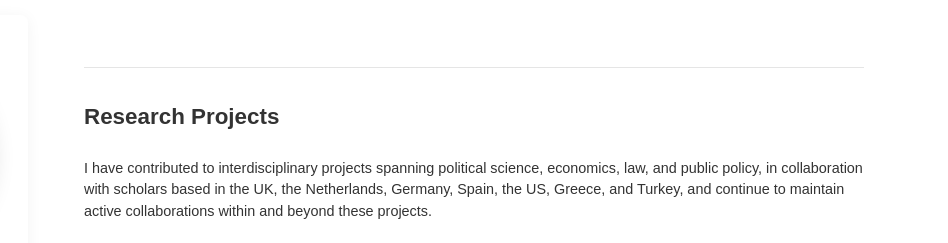
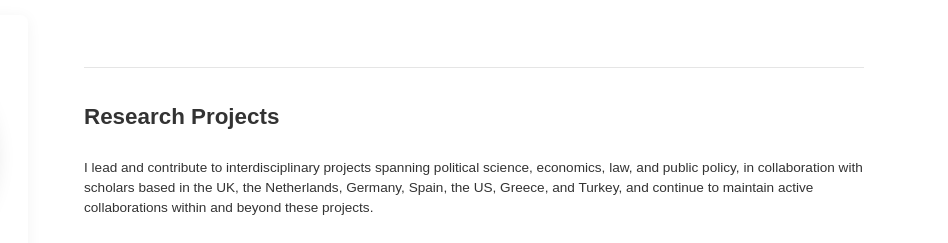
Before and after one commit to asliunan/asliunan.github.io, a plain HTML site: page research.html in a window 1280 px wide. Shown: the part 75-318 px from the top of the page, 332-1280 px from the left. Drawn offline with Linux system fonts and the light colour scheme.

Commit message:
Add research introduction text

```diff
--- a/research.html
+++ b/research.html
@@ -56,9 +56,7 @@
                 <section id="research" class="research">
                     <h2>Research Projects</h2>
 
-                    <div class="bio-content">
-                        <p>I have contributed to interdisciplinary projects spanning political science, economics, law, and public policy, in collaboration with scholars based in the UK, the Netherlands, Germany, Spain, the US, Greece, and Turkey, and continue to maintain active collaborations within and beyond these projects.</p>
-                    </div>
+                    <p class="research-intro">I lead and contribute to interdisciplinary projects spanning political science, economics, law, and public policy, in collaboration with scholars based in the UK, the Netherlands, Germany, Spain, the US, Greece, and Turkey, and continue to maintain active collaborations within and beyond these projects.</p>
 
                     <div class="project">
                         <h3>Breaking news, breaking barriers?</h3>
```
